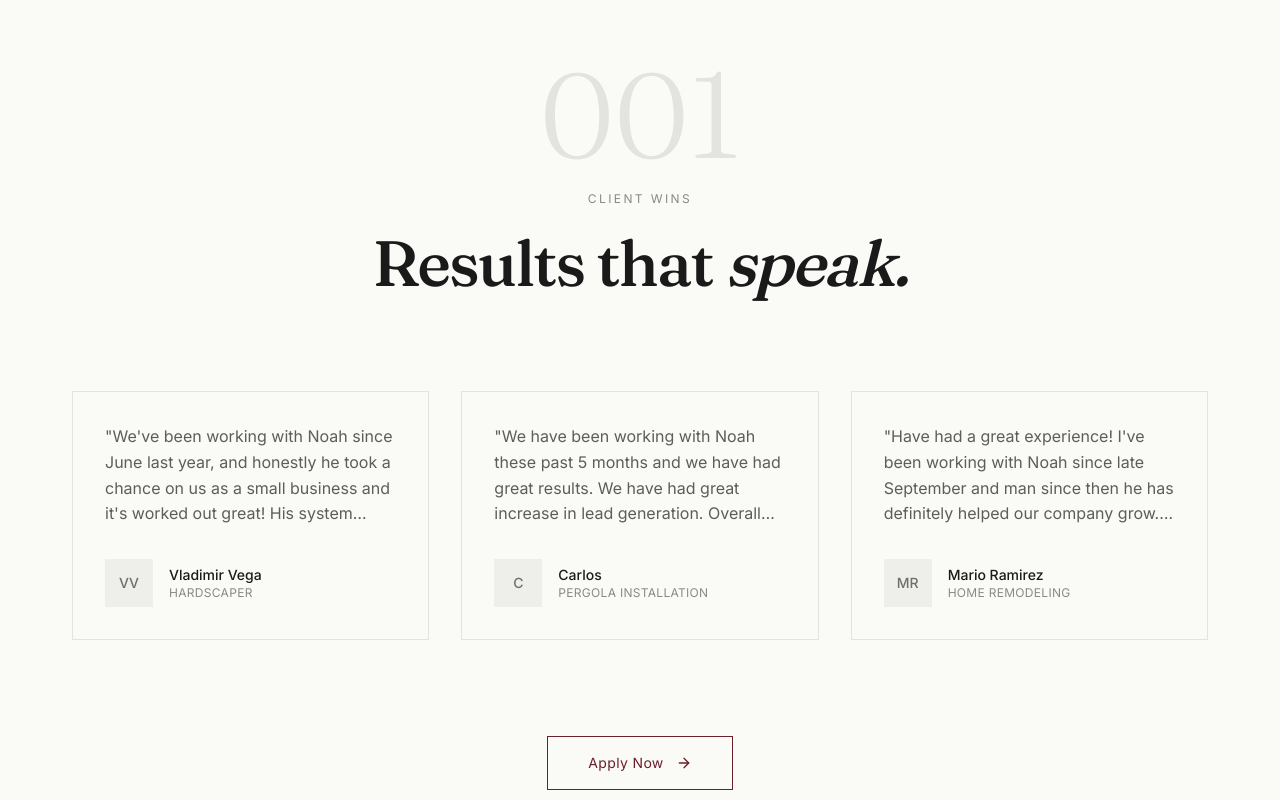
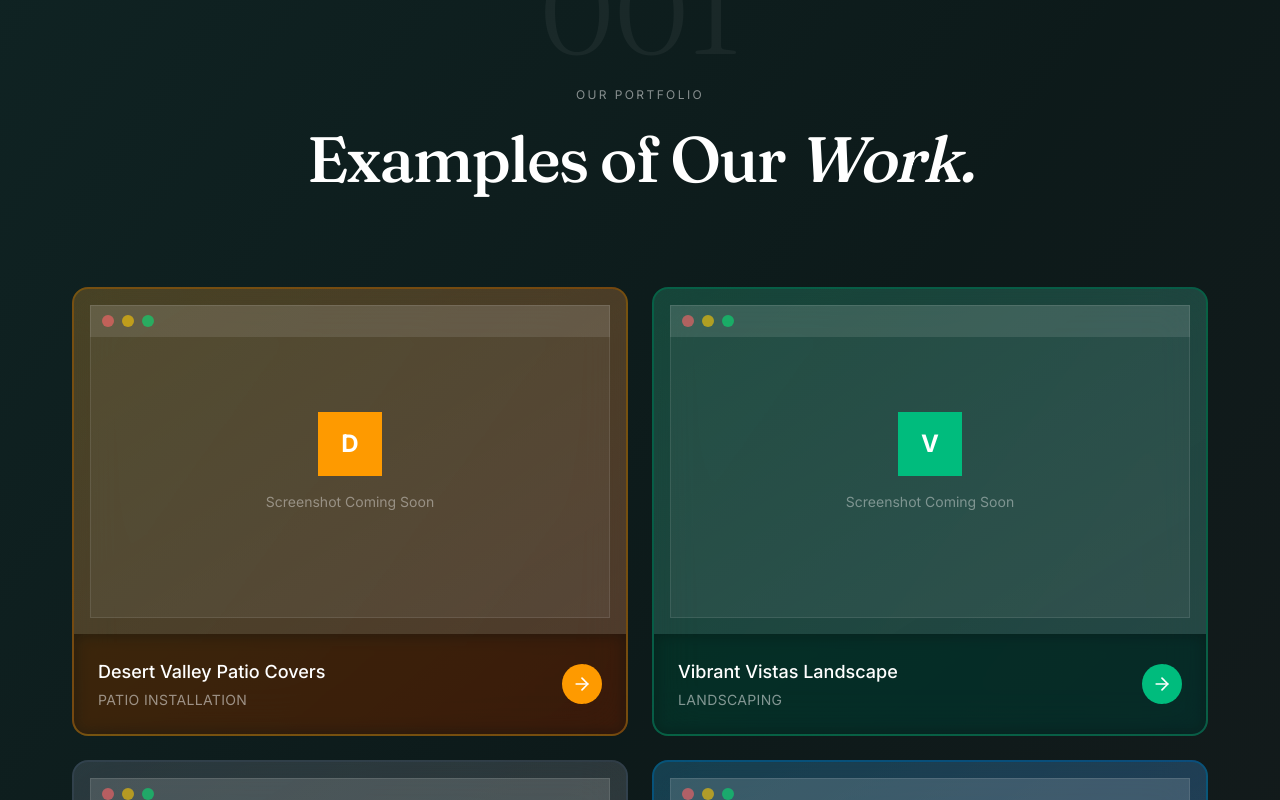
Before and after one commit to Fbet590/Betancourth-Co-2.0, a Next.js app: page / in a window 1280 px wide. Shown: the part 1740-2540 px from the top of the page. Built offline with nearby package versions, Linux system fonts and the light colour scheme.

Commit message:
refactor: enhance hero section and remove How It Works
Add line spacing, faster mobile logo slideshow, thinner logo belt, remove How It Works section, transform reviews to portfolio examples.

```diff
--- a/app/globals.css
+++ b/app/globals.css
@@ -87,7 +87,7 @@
 }
 
 .animate-marquee {
-  animation: marquee 20s linear infinite;
+  animation: marquee 12s linear infinite;
 }
 
 @media (min-width: 768px) {
--- a/app/page.tsx
+++ b/app/page.tsx
@@ -1,7 +1,6 @@
 import { Header } from "@/components/header";
 import { HeroSection } from "@/components/hero-section";
 import { PricingSection } from "@/components/pricing-section";
-import { HowItWorksSection } from "@/components/how-it-works-section";
 import { GrowthCTASection } from "@/components/growth-cta-section";
 import { FAQSection } from "@/components/faq-section";
 import { CTASection } from "@/components/cta-section";
@@ -13,7 +12,6 @@ export default function Home() {
       <Header />
       <HeroSection />
       <PricingSection />
-      <HowItWorksSection />
       <GrowthCTASection />
       <FAQSection />
       <CTASection />
--- a/components/hero-section.tsx
+++ b/components/hero-section.tsx
@@ -23,6 +23,42 @@ const reviews = [
     company: "Home Remodeling",
     text: "Have had a great experience! I've been working with Noah since late September and man since then he has definitely helped our company grow. He's always on top of everything and thanks to that he has helped us bring in lots of customers needing work done at their home this then allows us to take it to the next step and sign contracts with customers. Once again great experience overall.",
     rating: 5,
+  },
+];
+
+// Portfolio examples - websites we've made
+const portfolioExamples = [
+  {
+    title: "Desert Valley Patio Covers",
+    category: "Patio Installation",
+    image: "/portfolio/desert-valley.jpg",
+    color: "from-amber-500/20 to-orange-600/20",
+    borderColor: "border-amber-500/30",
+    accentColor: "bg-amber-500",
+  },
+  {
+    title: "Vibrant Vistas Landscape",
+    category: "Landscaping",
+    image: "/portfolio/vibrant-vistas.jpg",
+    color: "from-emerald-500/20 to-teal-600/20",
+    borderColor: "border-emerald-500/30",
+    accentColor: "bg-emerald-500",
+  },
+  {
+    title: "AZ Elite Granite",
+    category: "Countertop Installation",
+    image: "/portfolio/az-elite.jpg",
+    color: "from-slate-500/20 to-zinc-600/20",
+    borderColor: "border-slate-500/30",
+    accentColor: "bg-slate-500",
+  },
+  {
+    title: "5th Element Outdoor",
+    category: "Outdoor Living",
+    image: "/portfolio/5th-element.jpg",
+    color: "from-sky-500/20 to-blue-600/20",
+    borderColor: "border-sky-500/30",
+    accentColor: "bg-sky-500",
   },
 ];
 
@@ -117,9 +153,11 @@ const formSteps: FormStep[] = [
 export function HeroSection() {
   // Review carousel state
   const [currentReviewIndex, setCurrentReviewIndex] = useState(0);
+  const [currentPortfolioIndex, setCurrentPortfolioIndex] = useState(0);
   const [touchStart, setTouchStart] = useState<number | null>(null);
   const [touchEnd, setTouchEnd] = useState<number | null>(null);
   const [userInteracted, setUserInteracted] = useState(false);
+  const [portfolioUserInteracted, setPortfolioUserInteracted] = useState(false);
 
   // Form state
   const [currentStep, setCurrentStep] = useState(0);
@@ -178,6 +216,25 @@ export function HeroSection() {
     }, 5000);
     return () => clearInterval(interval);
   }, [userInteracted]);
+
+  // Auto-rotate portfolio (pauses when user interacts)
+  useEffect(() => {
+    if (portfolioUserInteracted) return;
+    const interval = setInterval(() => {
+      setCurrentPortfolioIndex((prev) => (prev + 1) % portfolioExamples.length);
+    }, 4000);
+    return () => clearInterval(interval);
+  }, [portfolioUserInteracted]);
+
+  const goToNextPortfolio = () => {
+    setPortfolioUserInteracted(true);
+    setCurrentPortfolioIndex((prev) => (prev + 1) % portfolioExamples.length);
+  };
+
+  const goToPrevPortfolio = () => {
+    setPortfolioUserInteracted(true);
+    setCurrentPortfolioIndex((prev) => (prev - 1 + portfolioExamples.length) % portfolioExamples.length);
+  };
 
   // Form handlers
   const handleInputChange = (value: string) => {
@@ -424,7 +481,8 @@ export function HeroSection() {
             transition={{ duration: 0.8, ease: "easeOut", delay: 0.1 }}
             className="font-serif text-[#1A1A1A] text-[56px] md:text-[72px] lg:text-[96px] font-medium leading-[1.0] tracking-[-0.03em] mb-8"
           >
-            Yeah, you need a <em className="italic">website.</em><br />
+            Yeah, you need a <em className="italic">website.</em>
+            <span className="block h-4 md:h-6" />
             No, you don&apos;t need to spend $3,000.
           </motion.h1>
 
@@ -603,7 +661,7 @@ export function HeroSection() {
       </section>
 
       {/* Logo Marquee - Black background for contrast */}
-      <section className="py-16 md:py-24 bg-black overflow-hidden">
+      <section className="py-8 md:py-12 bg-black overflow-hidden">
         <div className="relative">
           {/* Fade edges */}
           <div className="absolute left-0 top-0 bottom-0 w-20 bg-gradient-to-r from-black to-transparent z-10" />
@@ -613,14 +671,14 @@ export function HeroSection() {
             {[...clientLogos, ...clientLogos, ...clientLogos].map((logo, index) => (
               <div
                 key={index}
-                className="flex-shrink-0 mx-10 md:mx-16 flex items-center justify-center h-24 md:h-28"
+                className="flex-shrink-0 mx-8 md:mx-16 flex items-center justify-center h-16 md:h-20"
               >
                 <Image
                   src={logo.src}
                   alt={logo.name}
                   width={logo.width}
                   height={logo.height}
-                  className="object-contain h-20 md:h-24 w-auto brightness-0 invert opacity-50 hover:opacity-80 transition-opacity duration-400"
+                  className="object-contain h-14 md:h-16 w-auto brightness-0 invert opacity-50 hover:opacity-80 transition-opacity duration-400"
                 />
               </div>
             ))}
@@ -628,9 +686,12 @@ export function HeroSection() {
         </div>
       </section>
 
-      {/* Testimonials Section */}
-      <section id="testimonials" className="py-24 md:py-40 bg-[#FAFAF7] relative overflow-hidden">
-        <div className="max-w-[1200px] mx-auto px-6 lg:px-8">
+      {/* Examples of Our Work Section */}
+      <section id="portfolio" className="py-24 md:py-40 bg-[#0d1a1a] relative overflow-hidden">
+        {/* Background gradient effects */}
+        <div className="absolute inset-0 bg-gradient-to-br from-[#1a4a4a]/20 via-transparent to-[#6B1F2B]/10" />
+
+        <div className="max-w-[1200px] mx-auto px-6 lg:px-8 relative z-10">
           <motion.div
             initial={{ opacity: 0, y: 40 }}
             whileInView={{ opacity: 1, y: 0 }}
@@ -639,71 +700,100 @@ export function HeroSection() {
             className="text-center mb-16 md:mb-24"
           >
             {/* Section number as design element */}
-            <span className="font-serif text-[80px] md:text-[120px] font-light text-[#1A1A1A]/10 block leading-none mb-4">001</span>
-            <p className="text-[#1A1A1A]/50 text-xs uppercase tracking-[0.2em] mb-6">Client Wins</p>
-            <h2 className="font-serif text-[#1A1A1A] text-[40px] md:text-[64px] font-medium leading-[1.0] tracking-[-0.03em]">
-              Results that <em className="italic">speak.</em>
+            <span className="font-serif text-[80px] md:text-[120px] font-light text-white/5 block leading-none mb-4">001</span>
+            <p className="text-white/50 text-xs uppercase tracking-[0.2em] mb-6">Our Portfolio</p>
+            <h2 className="font-serif text-white text-[40px] md:text-[64px] font-medium leading-[1.0] tracking-[-0.03em]">
+              Examples of Our <em className="italic">Work.</em>
             </h2>
           </motion.div>
 
-          {/* Desktop: Show 3 reviews */}
-          <div className="hidden lg:grid grid-cols-3 gap-8">
-            {reviews.map((review, index) => (
+          {/* Desktop: Show all portfolio items in a grid */}
+          <div className="hidden lg:grid grid-cols-2 gap-6">
+            {portfolioExamples.map((item, index) => (
               <motion.div
                 key={index}
                 initial={{ opacity: 0, y: 40 }}
                 whileInView={{ opacity: 1, y: 0 }}
                 transition={{ duration: 0.8, ease: "easeOut", delay: index * 0.1 }}
                 viewport={{ once: true }}
-                className="border border-[#1A1A1A]/10 p-8"
+                whileHover={{ scale: 1.02, y: -8 }}
+                className={`group relative overflow-hidden rounded-2xl border-2 ${item.borderColor} bg-gradient-to-br ${item.color} backdrop-blur-xl cursor-pointer transition-all duration-500`}
               >
-                <p className="text-[#1A1A1A]/70 text-base leading-[1.6] mb-8 line-clamp-4">
-                  &quot;{review.text}&quot;
-                </p>
-                <div className="flex items-center gap-4">
-                  <div className="w-12 h-12 bg-[#1A1A1A]/5 flex items-center justify-center">
-                    <span className="text-[#1A1A1A]/60 text-sm font-medium">
-                      {review.name.split(" ").map(n => n[0]).join("")}
-                    </span>
+                {/* Animated glow effect on hover */}
+                <div className={`absolute inset-0 opacity-0 group-hover:opacity-100 transition-opacity duration-500 bg-gradient-to-br ${item.color}`} />
+
+                {/* Website screenshot placeholder */}
+                <div className="relative aspect-[16/10] bg-gradient-to-br from-white/5 to-white/10 flex items-center justify-center overflow-hidden">
+                  <div className="absolute inset-4 rounded-lg bg-white/5 border border-white/10 flex items-center justify-center">
+                    <div className="text-center">
+                      <div className={`w-16 h-16 ${item.accentColor} rounded-xl mx-auto mb-4 flex items-center justify-center`}>
+                        <span className="text-white text-2xl font-bold">{item.title.charAt(0)}</span>
+                      </div>
+                      <p className="text-white/40 text-sm">Screenshot Coming Soon</p>
+                    </div>
                   </div>
-                  <div>
-                    <p className="font-medium text-[#1A1A1A] text-sm">{review.name}</p>
-                    <p className="text-xs text-[#1A1A1A]/50 uppercase tracking-wide">{review.company}</p>
+
+                  {/* Decorative browser chrome */}
+                  <div className="absolute top-4 left-4 right-4 h-8 bg-white/10 rounded-t-lg flex items-center px-3 gap-2">
+                    <div className="w-3 h-3 rounded-full bg-red-400/60" />
+                    <div className="w-3 h-3 rounded-full bg-yellow-400/60" />
+                    <div className="w-3 h-3 rounded-full bg-green-400/60" />
+                  </div>
+                </div>
+
+                {/* Info overlay */}
+                <div className="p-6 bg-black/40 backdrop-blur-sm">
+                  <div className="flex items-center justify-between">
+                    <div>
+                      <h3 className="text-white font-medium text-lg mb-1">{item.title}</h3>
+                      <p className="text-white/50 text-sm uppercase tracking-wide">{item.category}</p>
+                    </div>
+                    <motion.div
+                      whileHover={{ scale: 1.1, rotate: -45 }}
+                      className={`w-10 h-10 ${item.accentColor} rounded-full flex items-center justify-center`}
+                    >
+                      <ArrowRight className="w-5 h-5 text-white" />
+                    </motion.div>
                   </div>
                 </div>
               </motion.div>
             ))}
           </div>
 
-          {/* Mobile: Show 1 review at a time with swipe */}
-          <div
-            className="lg:hidden"
-            onTouchStart={onTouchStart}
-            onTouchMove={onTouchMove}
-            onTouchEnd={onTouchEnd}
-          >
+          {/* Mobile: Show 1 portfolio item at a time with swipe */}
+          <div className="lg:hidden">
             <AnimatePresence mode="wait">
               <motion.div
-                key={currentReviewIndex}
-                initial={{ opacity: 0, x: 20 }}
-                animate={{ opacity: 1, x: 0 }}
-                exit={{ opacity: 0, x: -20 }}
-                transition={{ duration: 0.3 }}
-                className="border border-[#1A1A1A]/10 p-8"
+                key={currentPortfolioIndex}
+                initial={{ opacity: 0, x: 50, scale: 0.95 }}
+                animate={{ opacity: 1, x: 0, scale: 1 }}
+                exit={{ opacity: 0, x: -50, scale: 0.95 }}
+                transition={{ duration: 0.4, ease: "easeOut" }}
+                className={`relative overflow-hidden rounded-2xl border-2 ${portfolioExamples[currentPortfolioIndex].borderColor} bg-gradient-to-br ${portfolioExamples[currentPortfolioIndex].color} backdrop-blur-xl`}
               >
-                <p className="text-[#1A1A1A]/70 text-base leading-[1.6] mb-8">
-                  &quot;{reviews[currentReviewIndex].text}&quot;
-                </p>
-                <div className="flex items-center gap-4">
-                  <div className="w-12 h-12 bg-[#1A1A1A]/5 flex items-center justify-center">
-                    <span className="text-[#1A1A1A]/60 text-sm font-medium">
-                      {reviews[currentReviewIndex].name.split(" ").map(n => n[0]).join("")}
-                    </span>
+                {/* Website screenshot placeholder */}
+                <div className="relative aspect-[16/10] bg-gradient-to-br from-white/5 to-white/10 flex items-center justify-center overflow-hidden">
+                  <div className="absolute inset-4 rounded-lg bg-white/5 border border-white/10 flex items-center justify-center">
+                    <div className="text-center">
+                      <div className={`w-14 h-14 ${portfolioExamples[currentPortfolioIndex].accentColor} rounded-xl mx-auto mb-3 flex items-center justify-center`}>
+                        <span className="text-white text-xl font-bold">{portfolioExamples[currentPortfolioIndex].title.charAt(0)}</span>
+                      </div>
+                      <p className="text-white/40 text-xs">Screenshot Coming Soon</p>
+                    </div>
                   </div>
-                  <div>
-                    <p className="font-medium text-[#1A1A1A] text-sm">{reviews[currentReviewIndex].name}</p>
-                    <p className="text-xs text-[#1A1A1A]/50 uppercase tracking-wide">{reviews[currentReviewIndex].company}</p>
+
+                  {/* Decorative browser chrome */}
+                  <div className="absolute top-4 left-4 right-4 h-6 bg-white/10 rounded-t-lg flex items-center px-2 gap-1.5">
+                    <div className="w-2 h-2 rounded-full bg-red-400/60" />
+                    <div className="w-2 h-2 rounded-full bg-yellow-400/60" />
+                    <div className="w-2 h-2 rounded-full bg-green-400/60" />
                   </div>
+                </div>
+
+                {/* Info overlay */}
+                <div className="p-5 bg-black/40 backdrop-blur-sm">
+                  <h3 className="text-white font-medium text-lg mb-1">{portfolioExamples[currentPortfolioIndex].title}</h3>
+                  <p className="text-white/50 text-sm uppercase tracking-wide">{portfolioExamples[currentPortfolioIndex].category}</p>
                 </div>
               </motion.div>
             </AnimatePresence>
@@ -711,33 +801,35 @@ export function HeroSection() {
             {/* Navigation controls */}
             <div className="flex items-center justify-center gap-6 mt-8">
               <button
-                onClick={goToPrevReview}
-                className="w-12 h-12 border border-[#1A1A1A]/20 text-[#1A1A1A]/60 flex items-center justify-center hover:border-[#1A1A1A]/40 transition-colors duration-400"
-                aria-label="Previous review"
+                onClick={goToPrevPortfolio}
+                className="w-12 h-12 border border-white/20 text-white/60 flex items-center justify-center hover:border-white/40 hover:bg-white/5 transition-all duration-400 rounded-full"
+                aria-label="Previous project"
               >
                 <ChevronLeft className="w-5 h-5" />
               </button>
 
               <div className="flex gap-3">
-                {reviews.map((_, index) => (
+                {portfolioExamples.map((item, index) => (
                   <button
                     key={index}
                     onClick={() => {
-                      setUserInteracted(true);
-                      setCurrentReviewIndex(index);
+                      setPortfolioUserInteracted(true);
+                      setCurrentPortfolioIndex(index);
                     }}
-                    className={`w-2 h-2 transition-colors duration-400 ${
-                      index === currentReviewIndex ? "bg-[#1A1A1A]" : "bg-[#1A1A1A]/20"
+                    className={`h-2 rounded-full transition-all duration-400 ${
+                      index === currentPortfolioIndex
+                        ? `w-8 ${item.accentColor}`
+                        : "w-2 bg-white/20"
                     }`}
-                    aria-label={`Go to review ${index + 1}`}
+                    aria-label={`Go to project ${index + 1}`}
                   />
                 ))}
               </div>
 
               <button
-                onClick={goToNextReview}
-                className="w-12 h-12 border border-[#1A1A1A]/20 text-[#1A1A1A]/60 flex items-center justify-center hover:border-[#1A1A1A]/40 transition-colors duration-400"
-                aria-label="Next review"
+                onClick={goToNextPortfolio}
+                className="w-12 h-12 border border-white/20 text-white/60 flex items-center justify-center hover:border-white/40 hover:bg-white/5 transition-all duration-400 rounded-full"
+                aria-label="Next project"
               >
                 <ChevronRight className="w-5 h-5" />
               </button>
@@ -752,11 +844,14 @@ export function HeroSection() {
             viewport={{ once: true }}
             className="text-center mt-16 md:mt-24"
           >
+            <p className="text-white/50 text-sm mb-8">
+              Ready to get a website that actually converts?
+            </p>
             <button
               onClick={() => window.scrollTo({ top: 0, behavior: 'smooth' })}
-              className="inline-flex items-center border border-[#6B1F2B] bg-transparent text-[#6B1F2B] hover:bg-[#6B1F2B] hover:text-[#FAFAF7] px-10 py-4 text-sm tracking-wide transition-all duration-400 group"
+              className="inline-flex items-center border border-white/30 bg-white text-[#0d1a1a] hover:bg-transparent hover:text-white px-10 py-4 text-sm tracking-wide transition-all duration-400 group rounded-full font-medium"
             >
-              Apply Now
+              Get Started
               <ArrowRight className="ml-3 w-4 h-4 group-hover:translate-x-1 transition-transform duration-400" />
             </button>
           </motion.div>
```
